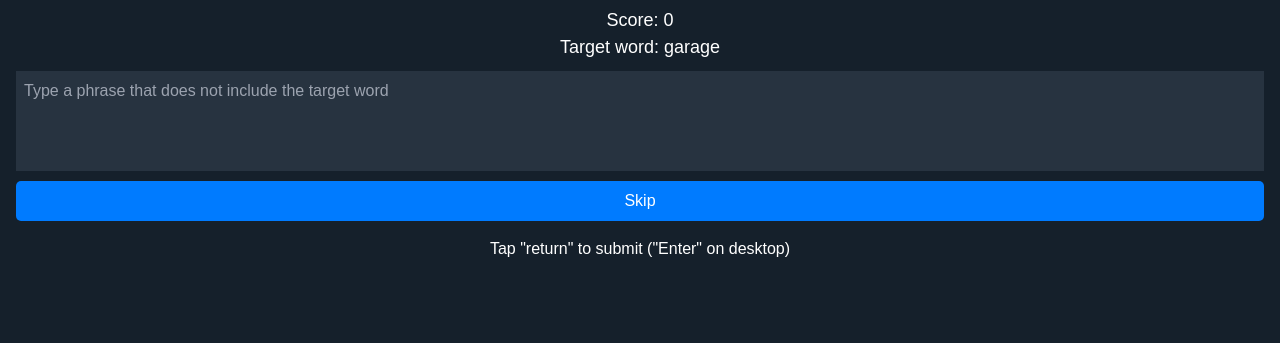
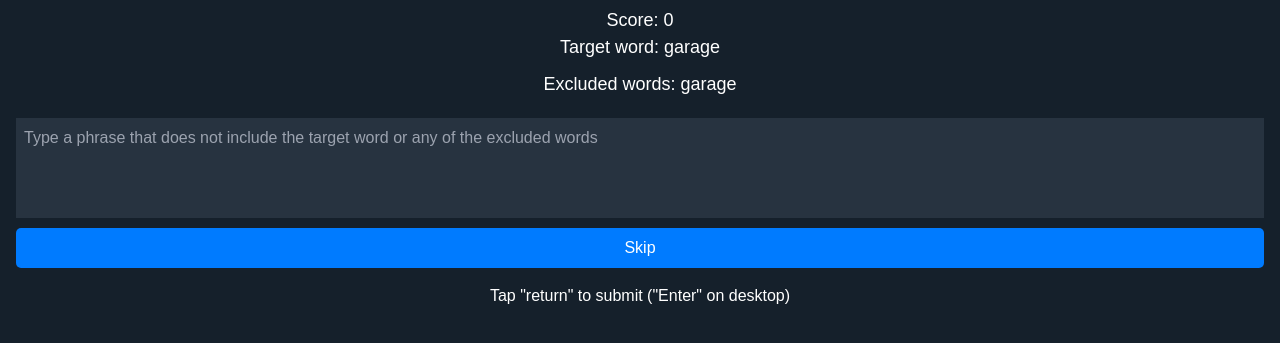
Before and after one commit to a-p-man/aitaboo, a website with bundled scripts: page index.html in a window 1280 px wide. Shown: the part 51-394 px from the top of the page. Built offline with nearby package versions, Linux system fonts and the light colour scheme; no server answers.

Commit message:
read and display excluded words

```diff
--- a/app.js
+++ b/app.js
@@ -24,6 +24,7 @@ function fetchTargetWord() {
     .then(response => response.json())
     .then(data => {
         document.getElementById('word-display').textContent = data.word;
+        document.getElementById('excluded-display').textContent = data.excluded;
     })
     .catch(error => console.error('Error fetching target word:', error));
 }
--- a/index.html
+++ b/index.html
@@ -16,8 +16,11 @@
         <div class="button-container">
             <div class="target-word" id="target-word">Target word: <span id="word-display">garage</span></div>
         </div>
+        <div class="button-container">
+            <div class="target-word" id="target-word">Excluded words: <span id="excluded-display">garage</span></div>
+        </div>
         <div class="input-group">
-            <textarea type="text" class="input-box" id="input-box" placeholder="Type a phrase that does not include the target word" onkeypress="handleKeyPress(event)"></textarea>
+            <textarea type="text" class="input-box" id="input-box" placeholder="Type a phrase that does not include the target word or any of the excluded words" onkeypress="handleKeyPress(event)"></textarea>
         </div>
         <div class="button-container">
             <button class="skip-button" id="skip-button">Skip</button>
--- a/styles.css
+++ b/styles.css
@@ -29,7 +29,7 @@ html, body {
     flex: 1; /* Takes up 1/3 of the space */
     text-align: center; /* Centers text */
     font-size: 18px;
-    margin-botton: 10px;
+    margin-bottom: 10px;
 }
 
 .skip-button {
```
